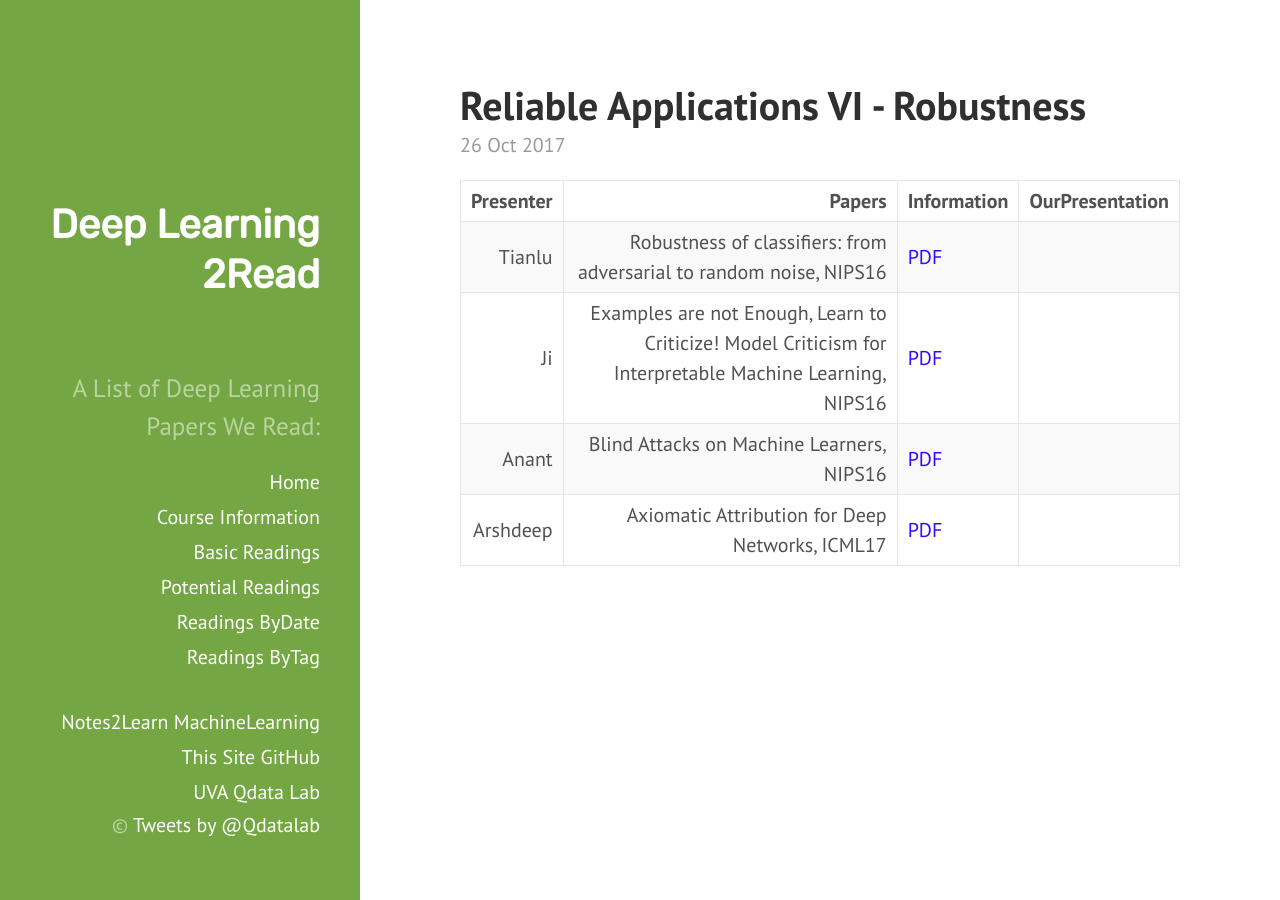
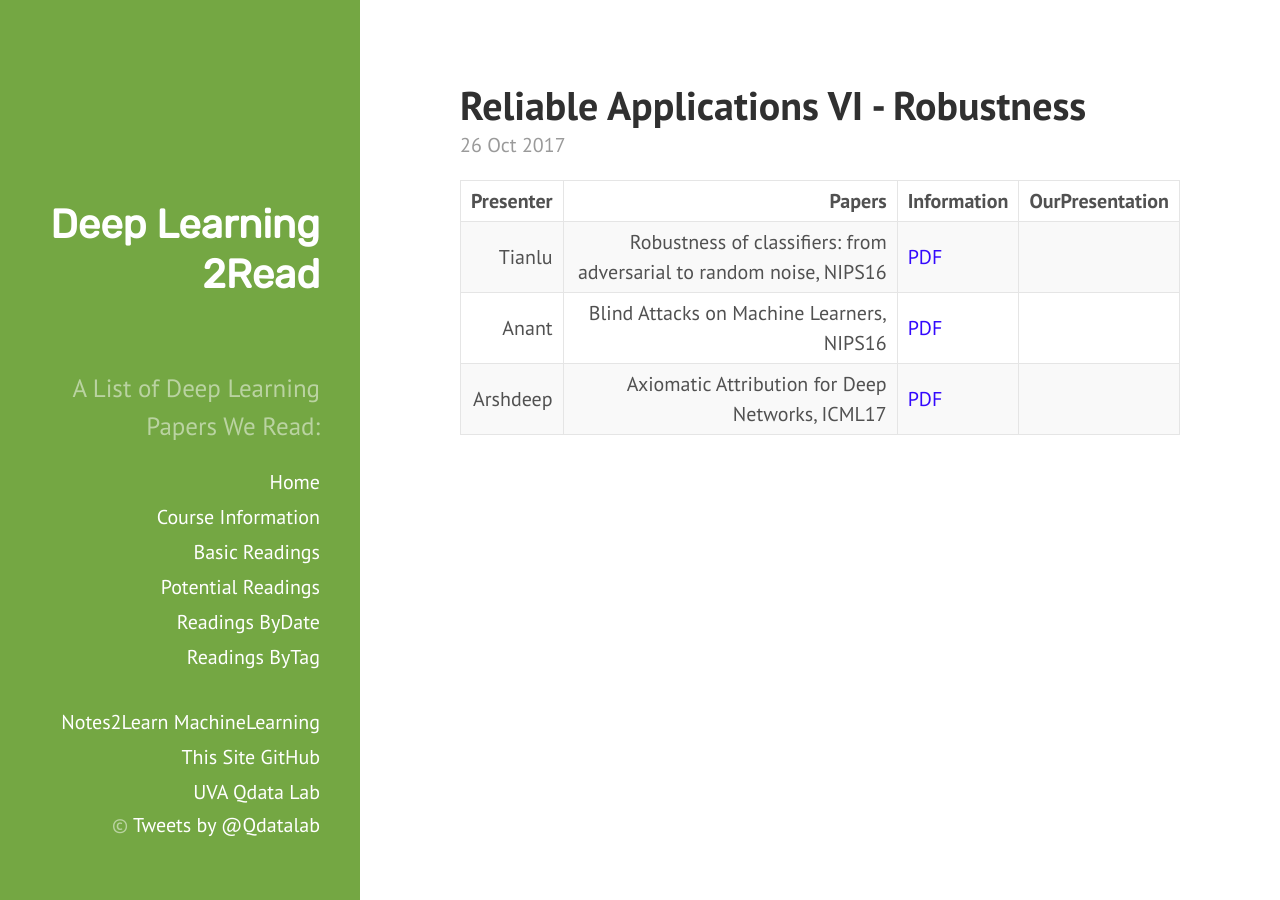
Before and after one commit to QData/deep2Read, a Jekyll site: the page built from _posts/2017-10-26-.md, in a window 1280 px wide. Built offline with Jekyll 4.4.1, drawn with Linux system fonts in a browser that asks for light colours.

Commit message:
revising schedule

```diff
--- a/_posts/2017-10-26-.md
+++ b/_posts/2017-10-26-.md
@@ -11,6 +11,5 @@ tags:
 | Presenter | Papers | Information| OurPresentation |
 | -----: | ----------: | :----- | :----- |
 | Tianlu | Robustness of classifiers: from adversarial to random noise, NIPS16 | [PDF](https://arxiv.org/abs/1608.08967) |
-| Ji  | Examples are not Enough, Learn to Criticize! Model Criticism for Interpretable Machine Learning, NIPS16 | [PDF](http://people.csail.mit.edu/beenkim/papers/KIM2016NIPS_MMD.pdf) |
 | Anant |  Blind Attacks on Machine Learners,  NIPS16 | [PDF](https://papers.nips.cc/paper/6482-blind-attacks-on-machine-learners) |
 | Arshdeep | Axiomatic Attribution for Deep Networks, ICML17 | [PDF](http://proceedings.mlr.press/v70/sundararajan17a/sundararajan17a.pdf) |
```
